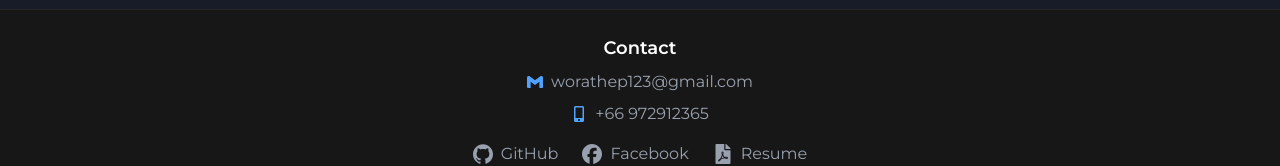
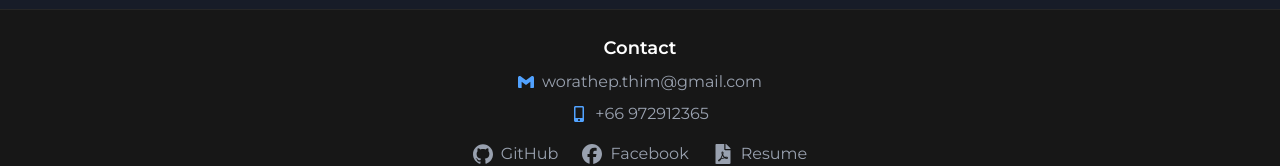
Before and after one commit to MrWorathep/my-portfolio-frontend, a Next.js app: page / in a window 1280 px wide. Shown: the part 3362-3528 px from the top of the page. Built offline with nearby package versions, Linux system fonts and the light colour scheme; no server answers.

Commit message:
update contract email

```diff
--- a/src/app/components/footer.tsx
+++ b/src/app/components/footer.tsx
@@ -15,7 +15,7 @@ const Footer: React.FC = () => {
               href="mailto:worathep123@gmail.com"
               className="hover:underline hover:text-blue-400 duration-300"
             >
-              worathep123@gmail.com
+              worathep.thim@gmail.com
             </a>
           </p>
           <p className="flex justify-center items-center gap-2 mt-2">
```
